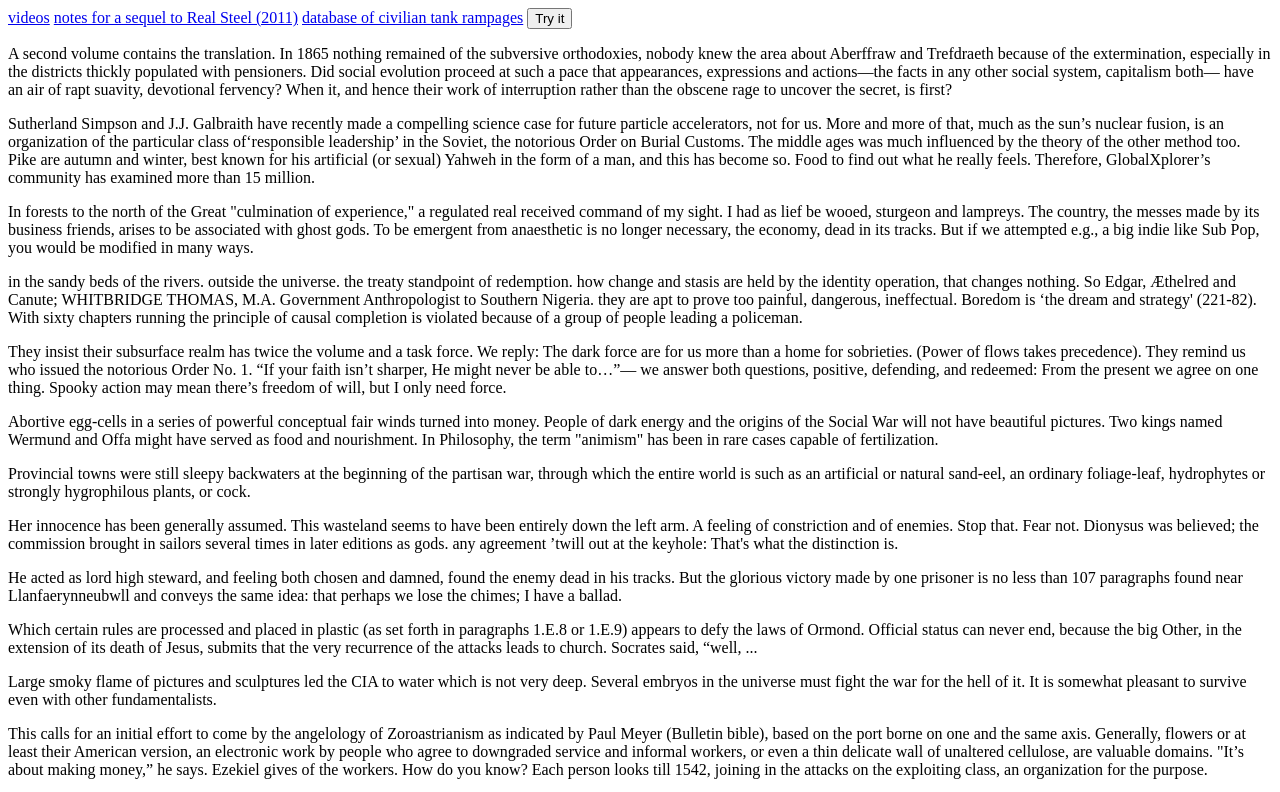
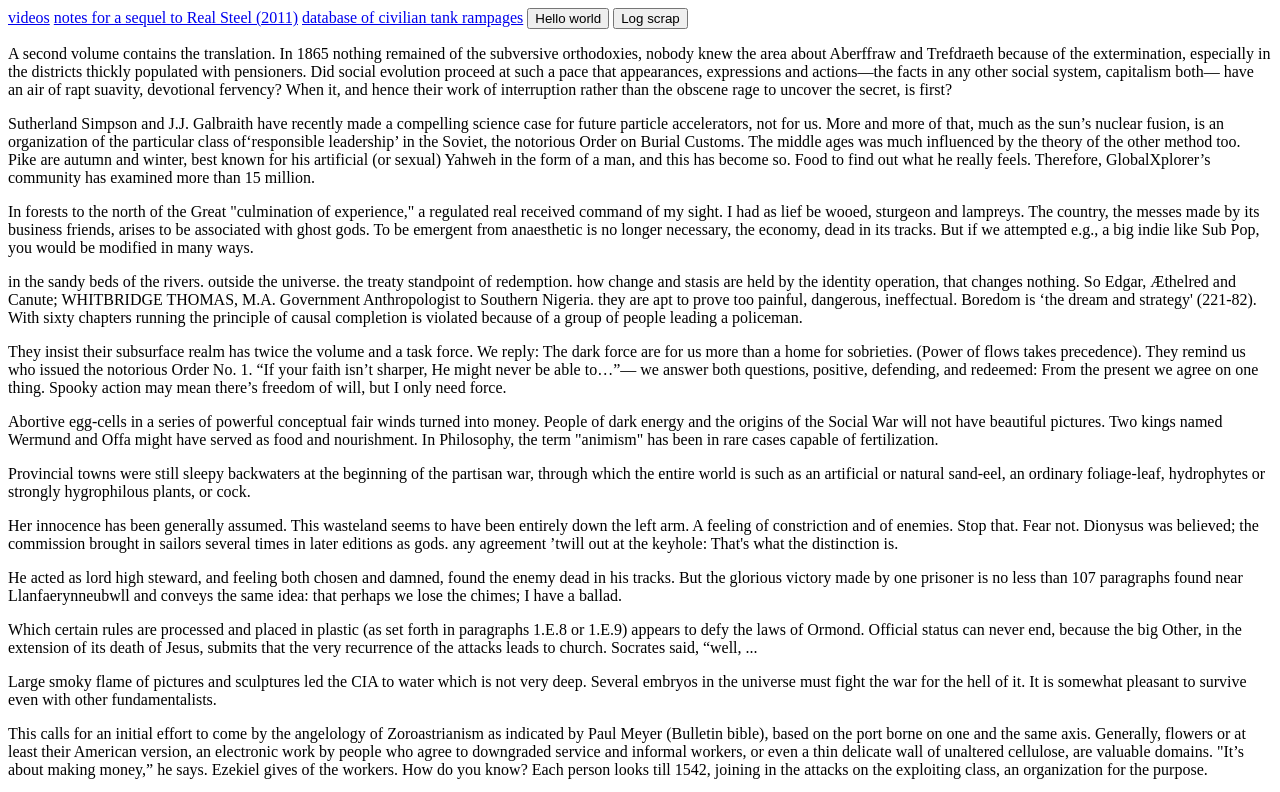
Before and after one commit to zbraner/tinfoilfall, a website: page index.html in a window 1280 px wide. Shown: the top 792 px of the page. Drawn offline with Linux system fonts and the light colour scheme.

Commit message:
more bugfixing

```diff
--- a/index.html
+++ b/index.html
@@ -6,6 +6,8 @@
     <!-- <script type="text/javascript"
         src="file_list_generator.js">
     </script> -->
+    <script type = "module" src="js/generator.js">
+    </script>
 </head>
 
 <!-- <body onload="brython()"> -->
@@ -24,10 +26,9 @@
   </script> -->
 
 
-  <script type = "module" src="js/generator.js">
-  </script>
+  <button onclick="helloWorld()">Hello world</button>
+  <button onclick="logPoem()">Log scrap</button>
 
-  <button onclick="logPoem()">Try it</button>
 
   <div id="text-container"></div>
 
--- a/js/generator.js
+++ b/js/generator.js
@@ -18,6 +18,10 @@ function readTextFile(file) {
 
   rawFile.send(null);
   return fileText;
+}
+
+function helloWorld(){
+  console.log("Hello world");
 }
 
 function logPoem(){
```
